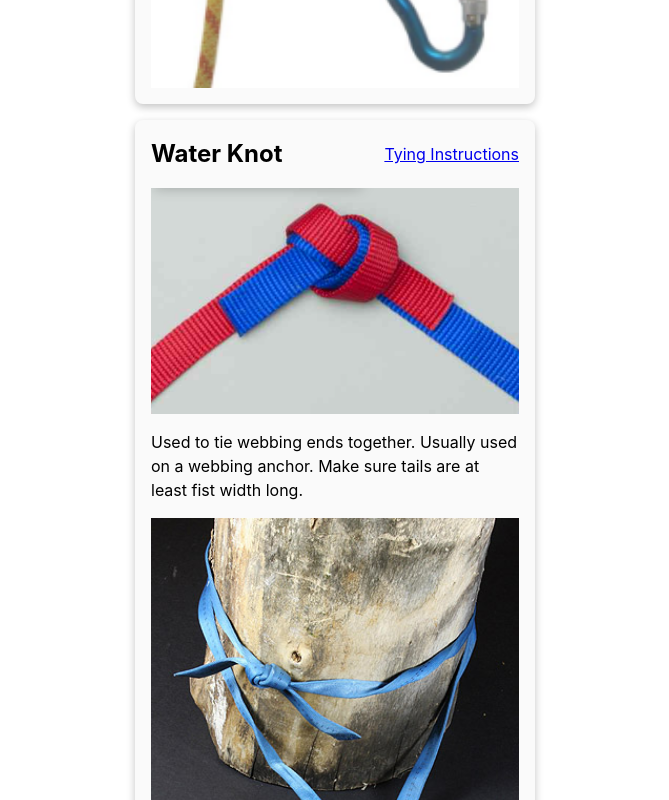
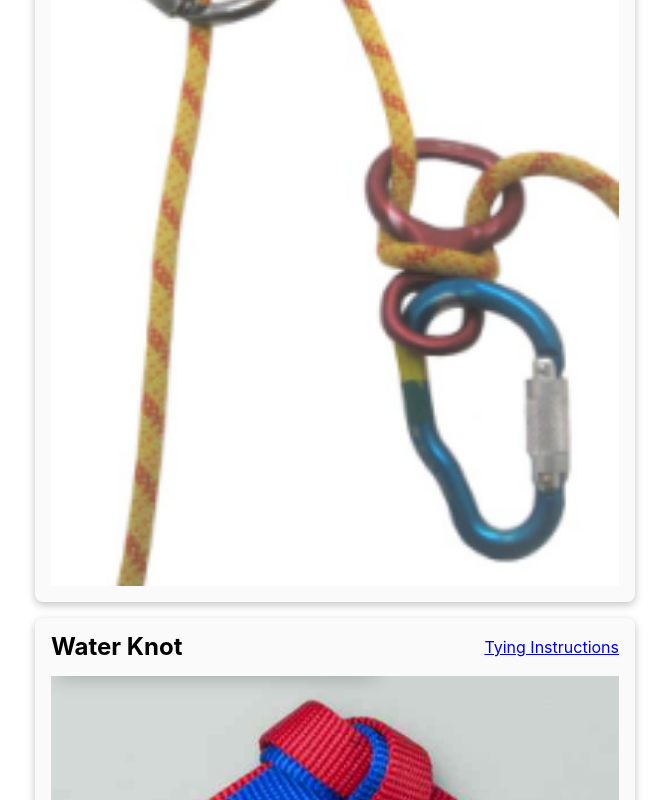
Before and after one commit to carltonj2000/canyoneering-pwa, a React (Vite) app: page / in a window 1280 px wide. Shown: the part 1120-1920 px from the top of the page, without its empty margins (305-974 px from the left). Built offline with nearby package versions, Linux system fonts and the light colour scheme.

Commit message:
add anchor and double overhand

```diff
--- a/src/App.tsx
+++ b/src/App.tsx
@@ -33,12 +33,51 @@ function App() {
             <img src={images.waterKnot} alt="water know"></img>
             <p>
               Used to tie webbing ends together. Usually used on a webbing
-              anchor. Make sure tails are at least fist width long.
+              anchor. Make sure tails are at least fist width long and minimize
+              webbing twists.
             </p>
             <img
               src={images.wraptwopulloneanchor}
               alt="Wrap 2 pull 1 anchor"
             ></img>
+          </div>
+        </div>
+
+        <div className="card">
+          <div className="title">
+            <h2>Anchor On Two Bolts</h2>
+            <a href="https://www.canyoneeringusa.com/techtips/579">
+              Tying Instructions
+            </a>
+          </div>
+          <div className="content">
+            <img
+              src={images.twoBoltAnchorWithWebbing}
+              alt="two bolt anchor with webbing"
+            ></img>
+            <p>
+              Webbing attached to two bolts is redundant and distributes the
+              rappel weight onto two bolts.
+            </p>
+          </div>
+        </div>
+
+        <div className="card">
+          <div className="title">
+            <h2>Double Overhand Stopper</h2>
+            <a href="https://www.animatedknots.com/double-overhand-stopper-knot">
+              Tying Instructions
+            </a>
+          </div>
+          <div className="content">
+            <img
+              src={images.doubleOverhand}
+              alt="Double Overhand Stopper"
+            ></img>
+            <p>
+              This stopper knot can be used at the end of a rappel rope, a
+              stopper for a bowline, in a double fisherman's, etc.
+            </p>
           </div>
         </div>
       </div>
--- a/src/images.ts
+++ b/src/images.ts
@@ -2,10 +2,14 @@ import cloveHitch from "/images/cloveHitch.png";
 import binerBlock from "/images/binerBlock.png";
 import waterKnot from "/images/waterKnot.png";
 import wraptwopulloneanchor from "/images/wraptwopulloneanchor.jpg";
+import twoBoltAnchorWithWebbing from "/images/twoBoltAnchorWithWebbing.jpg";
+import doubleOverhand from "/images/doubleOverhand.png";
 
 export default {
   cloveHitch,
   binerBlock,
   waterKnot,
   wraptwopulloneanchor,
+  twoBoltAnchorWithWebbing,
+  doubleOverhand,
 };
--- a/src/index.css
+++ b/src/index.css
@@ -22,11 +22,17 @@ h1 {
   line-height: 1.1;
 }
 
+h2 {
+  font-size: 1.5rem;
+  line-height: 1.1;
+}
+
+
 .cards {
   display: flex;
   flex-direction: column;
   justify-content: center;
-  max-width: 400px;
+  max-width: 600px;
   gap: 1rem;
   margin-inline: auto;
   margin-top: 1rem;
@@ -37,7 +43,7 @@ h1 {
   flex-direction: column;
   justify-content: center;
   gap: 1rem;
-  min-width: 300px;
+  min-width: 400px;
   background: #fafafa;
   border-radius: 0.5rem;
   padding-block: 1rem;
@@ -58,3 +64,7 @@ h1 {
   flex-direction: column;
   gap: 1rem;
 }
+
+.content > p {
+  text-align: center;
+}
--- a/vite.config.ts
+++ b/vite.config.ts
@@ -10,10 +10,11 @@ export default defineConfig({
       registerType: "autoUpdate",
       includeAssets: [
         "logo.svg",
-        "images/binerBlock.png",
-        "images/cloveHitch.png",
-        "images/waterKnot.png",
-        "images/wraptwopulloneanchor.jpg",
+        "images/*",
+        // "images/binerBlock.png",
+        // "images/cloveHitch.png",
+        // "images/waterKnot.png",
+        // "images/wraptwopulloneanchor.jpg",
       ],
       manifest: {
         name: "Canyoneering",
```
Also changed, not shown: public/images/doubleOverhand.png (added), public/images/twoBoltAnchorWithWebbing.jpg (added).
